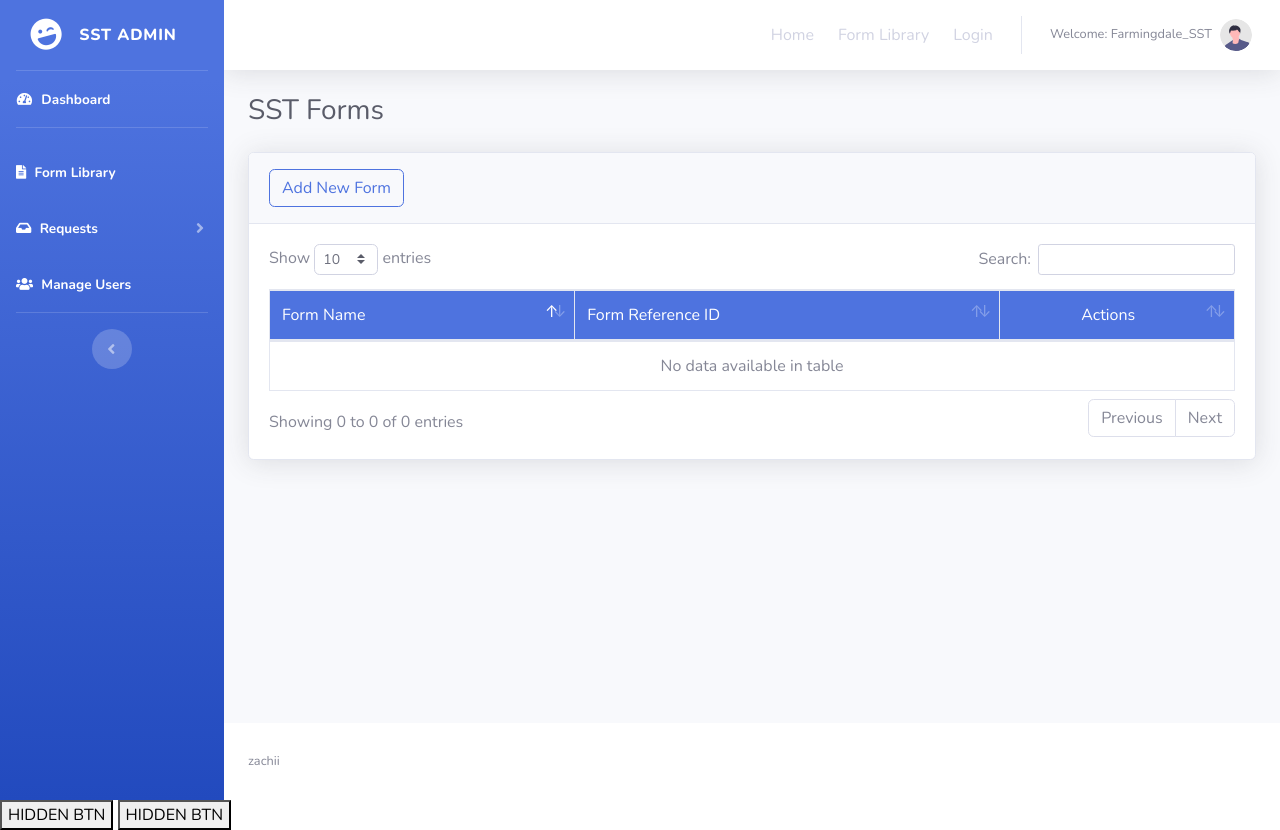
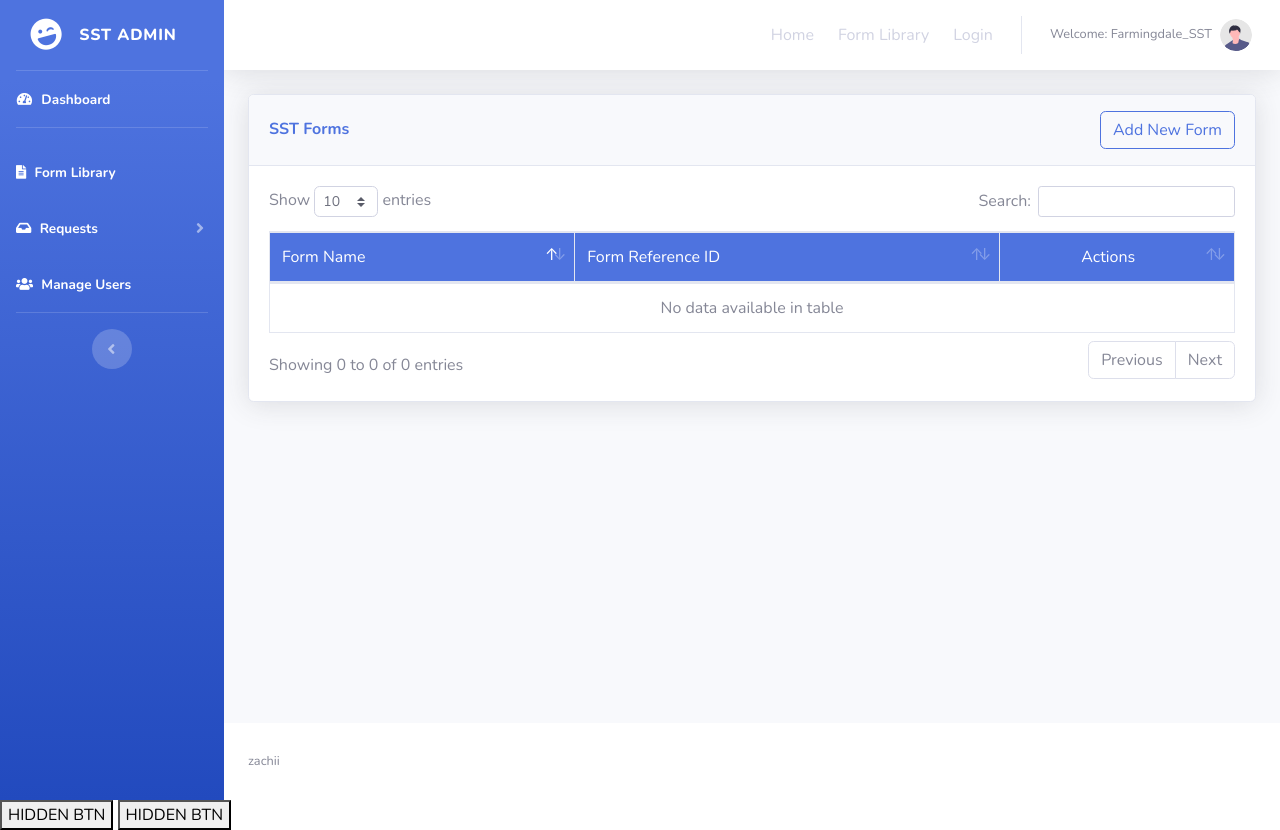
Before and after one commit to armbelbb/form-library, a PHP site: page /forms-library.php in a window 1280 px wide. Run offline with PHP 8.4, Linux system fonts and the light colour scheme; a user stored in the database is signed in; data comes from the database, SQL or seed files in the repository; data that the repository does not hold is empty.

Commit message:
Replace forms-library.php

```diff
--- a/forms-library.php
+++ b/forms-library.php
@@ -55,14 +55,15 @@
                 <div class="container-fluid">
 
                     <!-- Page Heading -->
-                    <h1 class="h3 mb-2 text-gray-800">SST Forms</h1>
-                    <p class="mb-4"></p>
+                    <!-- <h1 class="h3 mb-2 text-gray-800">SST Forms</h1>
+                    <p class="mb-4"></p> -->
 
                     <!-- DataTables Example -->
                     <div class="card shadow mb-4">
                         <div class="card-header py-3">
-                            <h6 class="m-0 font-weight-bold text-primary">
-                                <button class="btn btn-outline-primary" onclick="$('#addNewFormModal').modal('toggle')">Add New Form</button>
+                            <h6 class="m-0 font-weight-bold text-primary" style="display: flex; justify-content: space-between; align-items: center;">
+                                <span> SST Forms </span>
+                                <button class="btn btn-outline-primary float-right" onclick="$('#addNewFormModal').modal('toggle')">Add New Form</button>
                             </h6>
                         </div>
                         <div class="card-body">
```
